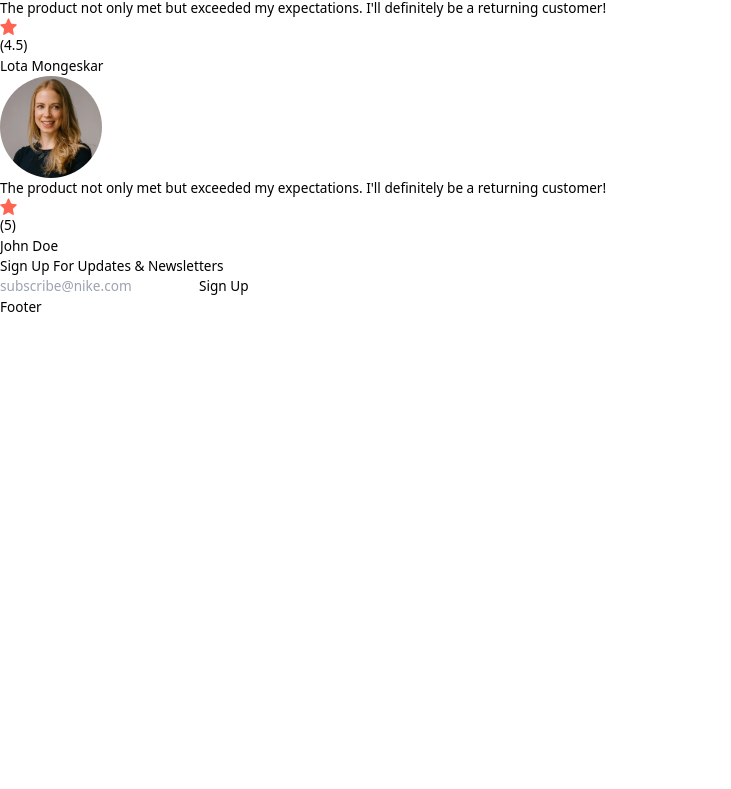
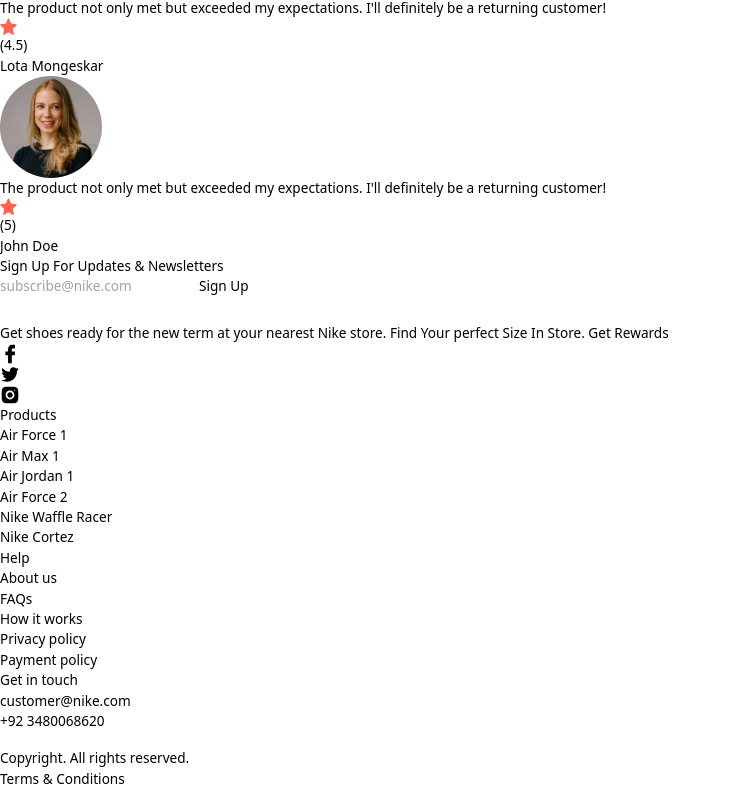
Before and after one commit to Raamishshah010/Nike_Clone_Tailwind, a React (Vite) app: page / in a window 1280 px wide. Shown: the part 4523-5312 px from the top of the page, without its empty margins (0-731 px from the left). Before the commit the page ends 4840 px from the top, so only its background shows below. Built offline with nearby package versions, Linux system fonts and the light colour scheme; a web font is replaced by a local one.

Commit message:
Working on footer  section

```diff
--- a/src/constants/index.js
+++ b/src/constants/index.js
@@ -118,7 +118,7 @@
         title: "Get in touch",
         links: [
             { name: "customer@nike.com", link: "mailto:customer@nike.com" },
-            { name: "+92554862354", link: "tel:+92554862354" },
+            { name: "+92 3480068620", link: "tel:+92 3480068620" },
         ],
     },
 ];
--- a/src/sections/Footer.jsx
+++ b/src/sections/Footer.jsx
@@ -1,7 +1,82 @@
+import { copyrightSign } from "../assets/icons"
+import { footerLogo } from "../assets/images"
+import { footerLinks, socialMedia } from "../constants"
 
 const Footer = () => {
     return (
-        <div>Footer</div>
+        <footer className="max-container">
+
+            <div
+                className="
+            flex
+            justify-between
+            items-center
+            gap-20
+            flex-wrap
+            max-lg:flex-col
+            "
+            >
+
+                <div className="
+                    flex
+                    flex-col
+                    items-start
+                ">
+
+                    <a href="/">
+                        <img src={footerLogo} width={150} height={46} alt="Footer Loggo" />
+                    </a>
+                    <p className='mt-6 text-base leading-7 font-montserrat text-white-400 sm:max-w-sm'>
+                        Get shoes ready for the new term at your nearest Nike store. Find
+                        Your perfect Size In Store. Get Rewards
+                    </p>
+                    <div className='flex items-center gap-5 mt-8'>
+                        {socialMedia.map((icon) => (
+                            <div
+                                className='flex justify-center items-center w-12 h-12 bg-white rounded-full cursor-pointer'
+                                key={icon.alt}
+                            >
+                                <img src={icon.src} alt={icon.alt} width={24} height={24} />
+                            </div>
+                        ))}
+                    </div>
+                </div>
+                <div className='flex flex-1 justify-between lg:gap-10 gap-20 flex-wrap'>
+                    {footerLinks.map((section) => (
+                        <div key={section.title}>
+                            <h4 className='font-montserrat text-2xl leading-normal font-medium mb-6 text-white'>
+                                {section.title}
+                            </h4>
+                            <ul>
+                                {section.links.map((link) => (
+                                    <li
+                                        className='mt-3 font-montserrat text-base leading-normal text-white-400 hover:text-slate-gray'
+                                        key={link.name}
+                                    >
+                                        <a href={link.link}>{link.name}</a>
+                                    </li>
+                                ))}
+                            </ul>
+                        </div>
+                    ))}
+                </div>
+            </div>
+
+            <div className='flex justify-between text-white-400 mt-24 max-sm:flex-col max-sm:items-center'>
+                <div className='flex flex-1 justify-start items-center gap-2 font-montserrat cursor-pointer'>
+                    <img
+                        src={copyrightSign}
+                        alt='copyright sign'
+                        width={20}
+                        height={20}
+                        className='rounded-full m-0'
+                    />
+                    <p>Copyright. All rights reserved.</p>
+                </div>
+                <p className='font-montserrat cursor-pointer'>Terms & Conditions</p>
+            </div>
+
+        </footer >
     )
 }
 
```
